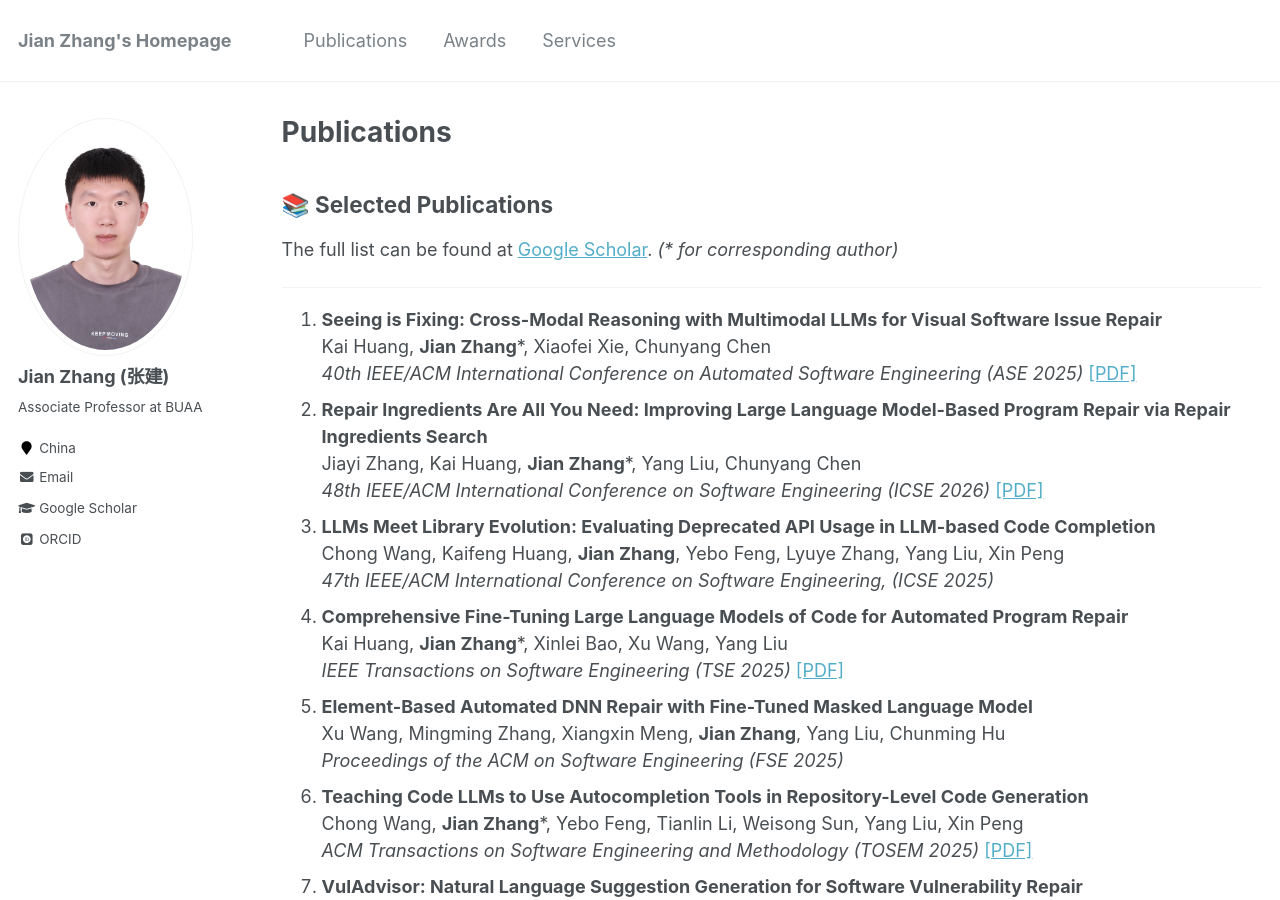
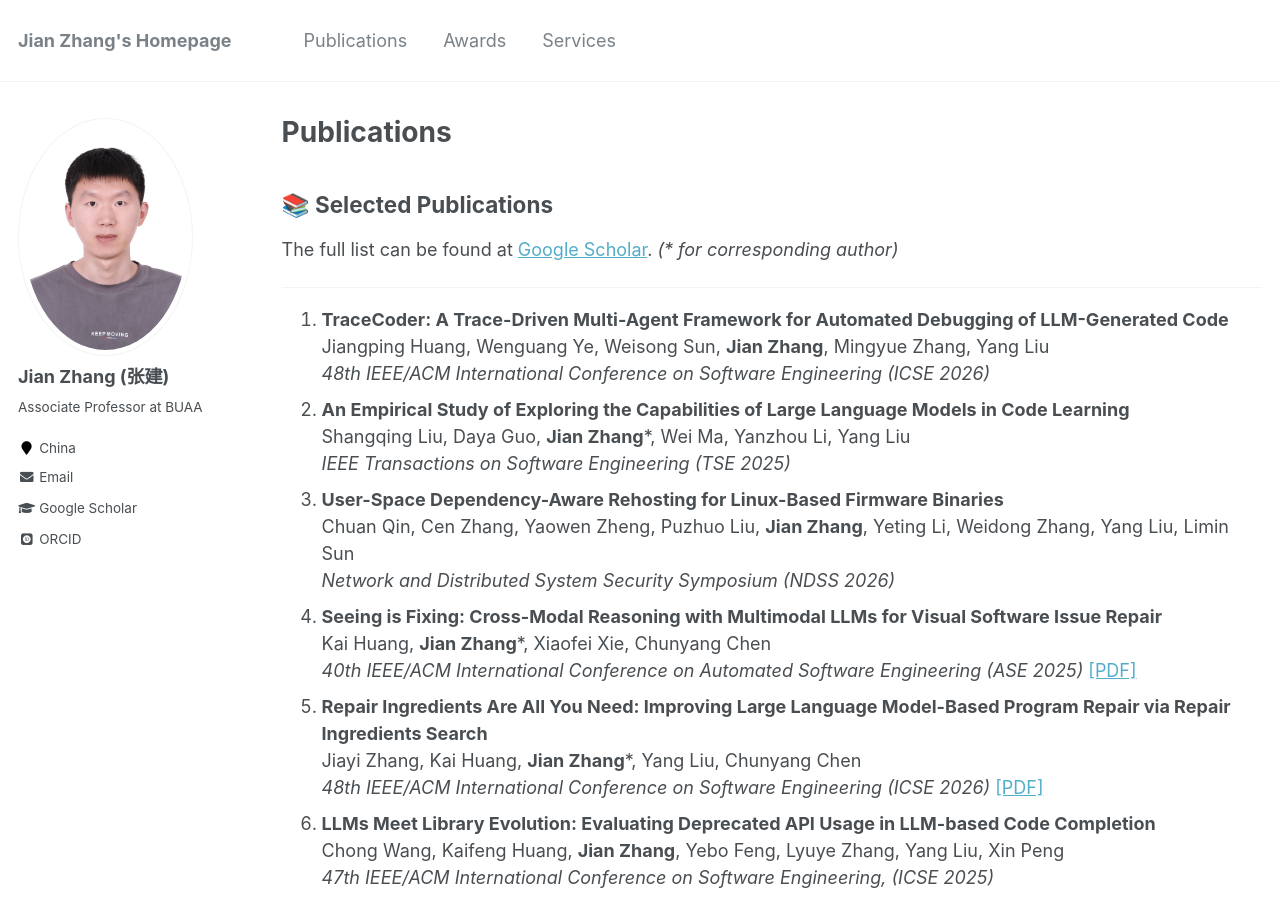
Before and after one commit to zhangj111/zhangj111.github.io, a Jekyll site: the page built from _pages/publications.md, in a window 1280 px wide and 900 px high. Built offline with Jekyll 4.4.1, drawn with Linux system fonts in a browser that asks for light colours; some web fonts are replaced.

Commit message:
Update publications.md

```diff
--- a/_pages/publications.md
+++ b/_pages/publications.md
@@ -13,6 +13,15 @@ redirect_from:
 The full list can be found at <a href="https://scholar.google.com/citations?user=ki1y5TQAAAAJ&hl=en">Google Scholar</a>. <i>(* for corresponding author)</i>
 
 ---
+1. **TraceCoder: A Trace-Driven Multi-Agent Framework for Automated Debugging of LLM-Generated Code**
+   Jiangping Huang, Wenguang Ye, Weisong Sun, **Jian Zhang**, Mingyue Zhang, Yang Liu
+   *48th IEEE/ACM International Conference on Software Engineering (ICSE 2026)*
+1. **An Empirical Study of Exploring the Capabilities of Large Language Models in Code Learning**
+   Shangqing Liu, Daya Guo, **Jian Zhang**\*, Wei Ma, Yanzhou Li, Yang Liu
+   *IEEE Transactions on Software Engineering (TSE 2025)*
+1. **User-Space Dependency-Aware Rehosting for Linux-Based Firmware Binaries**
+   Chuan Qin, Cen Zhang, Yaowen Zheng, Puzhuo Liu, **Jian Zhang**, Yeting Li, Weidong Zhang, Yang Liu, Limin Sun
+   *Network and Distributed System Security Symposium (NDSS 2026)*
 1. **Seeing is Fixing: Cross-Modal Reasoning with Multimodal LLMs for Visual Software Issue Repair**
    Kai Huang, **Jian Zhang**\*, Xiaofei Xie, Chunyang Chen
    *40th IEEE/ACM International Conference on Automated Software Engineering (ASE 2025)* [\[PDF\]](https://arxiv.org/pdf/2506.16136)
```
